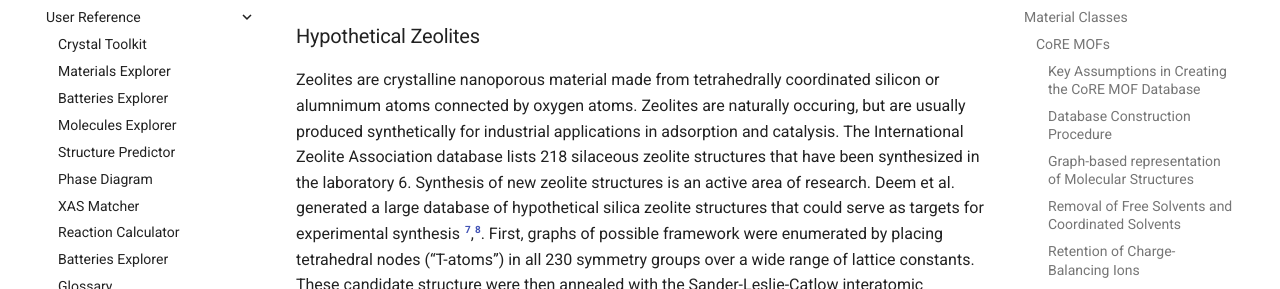
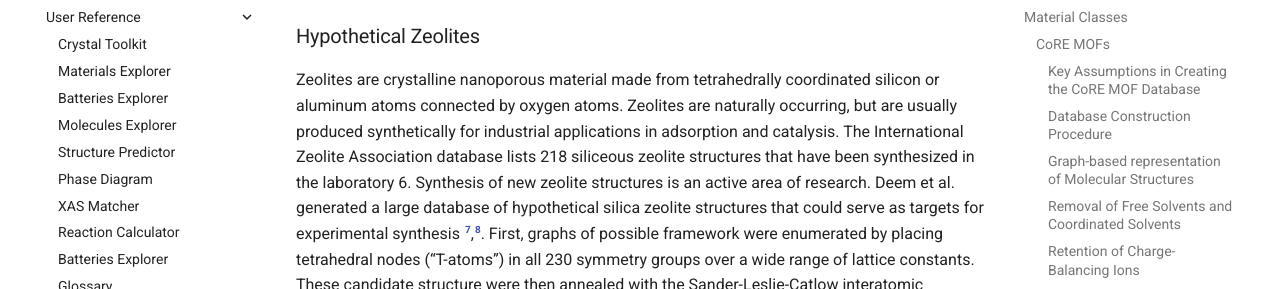
Before and after one commit to materialsproject/docs, an MkDocs documentation site: the page built from docs/user-guide/nanoporous-explorer.md, in a window 1280 px wide and 900 px high, scrolled down 3852 px. Shown: the part 190-479 px from the top of the window. Built offline with MkDocs 1.6.1 and Material for MkDocs 9.7.7, drawn with Linux system fonts in a browser that asks for light colours; formulas are drawn with MathJax 3; comment, search, counter and statistics services are not loaded.

Commit message:
Fix typos

```diff
--- a/docs/user-guide/nanoporous-explorer.md
+++ b/docs/user-guide/nanoporous-explorer.md
@@ -54,7 +54,7 @@
 
 ### Hypothetical Zeolites
 
-Zeolites are crystalline nanoporous material made from tetrahedrally coordinated silicon or alumnimum atoms connected by oxygen atoms. Zeolites are naturally occuring, but are usually produced synthetically for industrial applications in adsorption and catalysis. The International Zeolite Association database lists 218 silaceous zeolite structures that have been synthesized in the laboratory 6. Synthesis of new zeolite structures is an active area of research.
+Zeolites are crystalline nanoporous material made from tetrahedrally coordinated silicon or aluminum atoms connected by oxygen atoms. Zeolites are naturally occurring, but are usually produced synthetically for industrial applications in adsorption and catalysis. The International Zeolite Association database lists 218 siliceous zeolite structures that have been synthesized in the laboratory 6. Synthesis of new zeolite structures is an active area of research.
 Deem et al. generated a large database of hypothetical silica zeolite structures that could serve as targets for experimental  synthesis [^7],[^8]. First, graphs of possible framework were enumerated by placing tetrahedral nodes (“T-atoms”) in all 230 symmetry groups over a wide range of lattice constants. These candidate structure were then annealed with the Sander-Leslie-Catlow interatomic potential to yield over 300,000 structures within 30 kJ mol-1 of quartz.
 
 ### Other Hypothetical Materials
```
